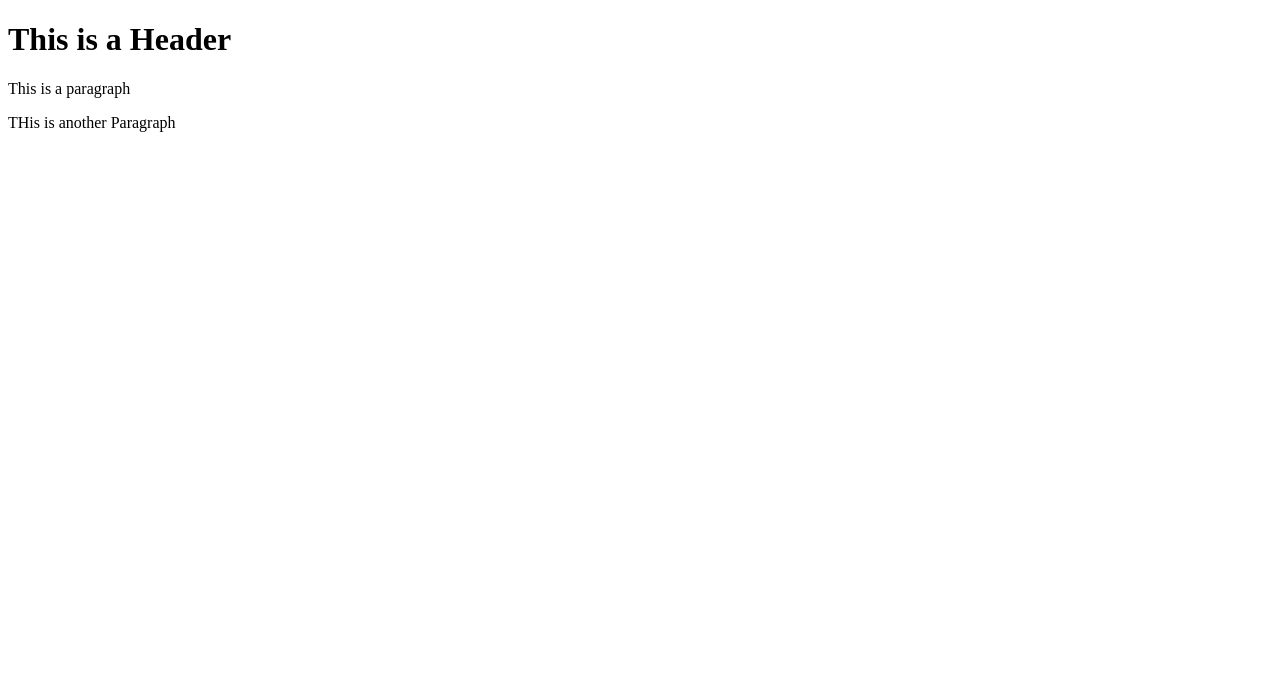
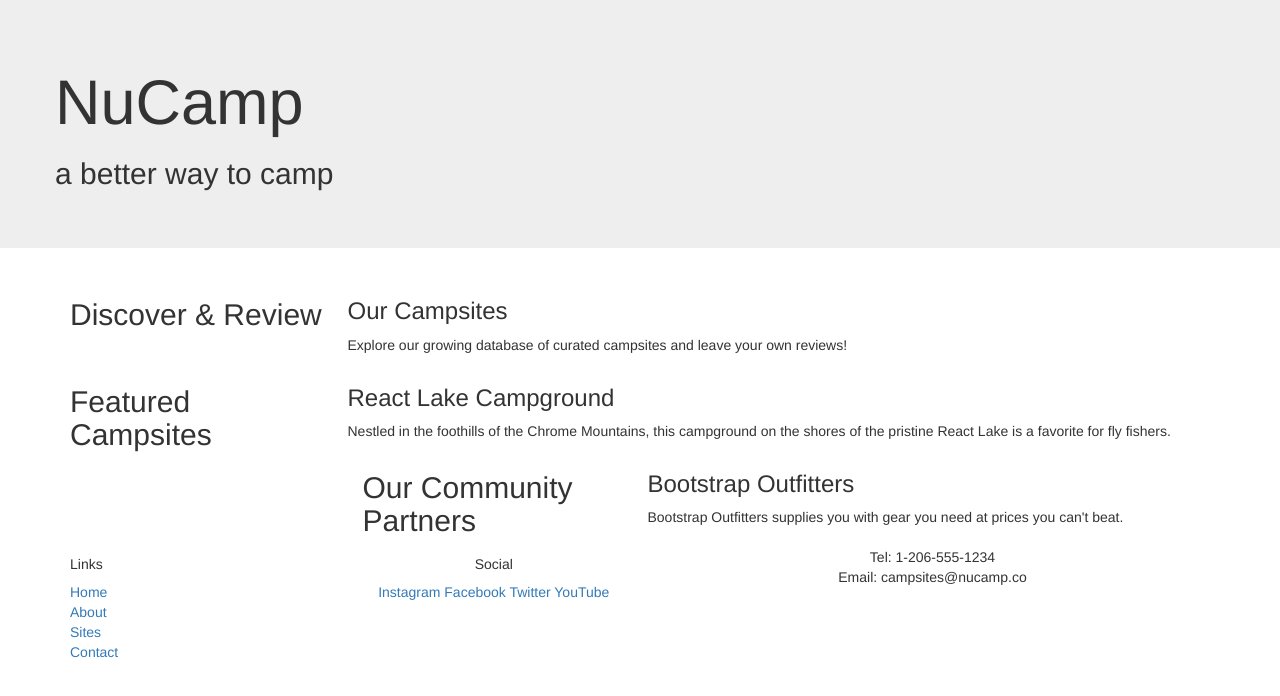
Before and after one commit to rossbeeghly/git-test, a plain HTML site: page index.html in a window 1280 px wide. Drawn offline with nearby package versions, Linux system fonts and the light colour scheme.

Commit message:
Adding Custom Styles

```diff
--- a/index.html
+++ b/index.html
@@ -1,8 +1,90 @@
 <!DOCTYPE html>
-<html>
-    <body>
-        <h1> This is a Header</h1>
-        <p> This is a paragraph</p>
-        <p>THis is another Paragraph</p>
-    </body>
+<html lang="en">
+<head>
+    <!--REquire meta tags alwasys come first-->
+    <meta charset="utf-8" />
+    <meta name="viewport" content="width=device-width, intitial-scale=1"/>
+
+    <!--Bootstrap CSS-->
+    <link rel="stylesheet" href="node_modules/bootstrap/dist/css/bootstrap.min.css">
+    <!-- Additional CSS must be placed after Bootstrap CSS -->
+    <link rel="stylesheet" href="https://fonts.googleapis.com/css?family=Lobster|Open+Sans" />
+    <link rel="stylesheet" href="css/styles.css" />
+
+    <title>NuCamp: A Better Way To Camp</title>
+</head>
+<body>
+    <header class="jumbotron jumbotron-fluid">
+        <div class="container">
+            <div class="row">
+                <div class="col">
+                    <h1>NuCamp</h1>
+                    <h2>a better way to camp</h2>
+                </div>
+            </div>
+        </div>
+    </header>
+    <div class="container">
+        <div class="row row-content align-items-center">
+            <div class="col-sm-4 col-md-3">
+                <h2 class="text-sm-right">Discover & Review</h2>
+            </div>
+            <div class="col">
+                <h3>Our Campsites</h3>
+                <p>Explore our growing database of curated campsites and leave your own reviews!</p>
+            </div>
+        </div>
+        <div class="row row-content align-items-center">
+            <div class="col-sm-4 col-md-3">
+                <h2>Featured Campsites</h2>
+            </div>
+            <div class="col">
+                <h3>React Lake Campground</h3>
+                <p>Nestled in the foothills of the Chrome Mountains, this campground on the shores of the pristine React Lake is a favorite for fly fishers.</p>
+            </div>
+        <div>
+
+        <div class="row row-content align-items-center">
+            <div class="col-sm-4 col-md-3">
+                <h2 class="text-sm-right">Our Community Partners</h2>
+            </div>
+        <div class="col">
+            <h3>Bootstrap Outfitters</h3>
+            <p>Bootstrap Outfitters supplies you with gear you need at prices you can't beat.</p>
+        </div>
+    </div>
+</div>
+    <footer>
+
+        <div class="container">
+            <div class="row">
+                <div class="col-4 col-sm-2 offset-1">
+                    <h5>Links</h5>
+                    <ul class="list-unstyled">
+                        <li><a href="#">Home</a></li>
+                        <li><a href="#">About</a></li>
+                        <li><a href="#">Sites</a></li>
+                        <li><a href="#">Contact</a></li>
+                    </ul>
+                </div>
+                <div class="col-6 col-sm-5 text-center">
+                    <h5>Social</h5>
+                    <a href="http://instagram.com/">Instagram</a>
+                    <a href="http://facebook.com/">Facebook</a>
+                    <a href="http://twitter.com/">Twitter</a>
+                    <a href="http://youtube.com/">YouTube</a>
+                </div>
+                <div class="col-sm-4 text-center">
+                    Tel: 1-206-555-1234<br />
+                    Email: campsites@nucamp.co
+                </div>
+            </div>
+        </div>
+
+    </footer>
+    <!-- jQuery must come first, then Popper.js, then the Bootstrap JavaScript plugins.-->
+    <script src="node_modules/jquery/dist/jquery.slim.min.js"></script>
+    <script src="node_modules/popper.js/dist/umd/popper.min.js"></script>
+    <script src="node_modules/bootstrap/dist/js/bootstrap.min.js"></script>
+</body>
 </html>
```
